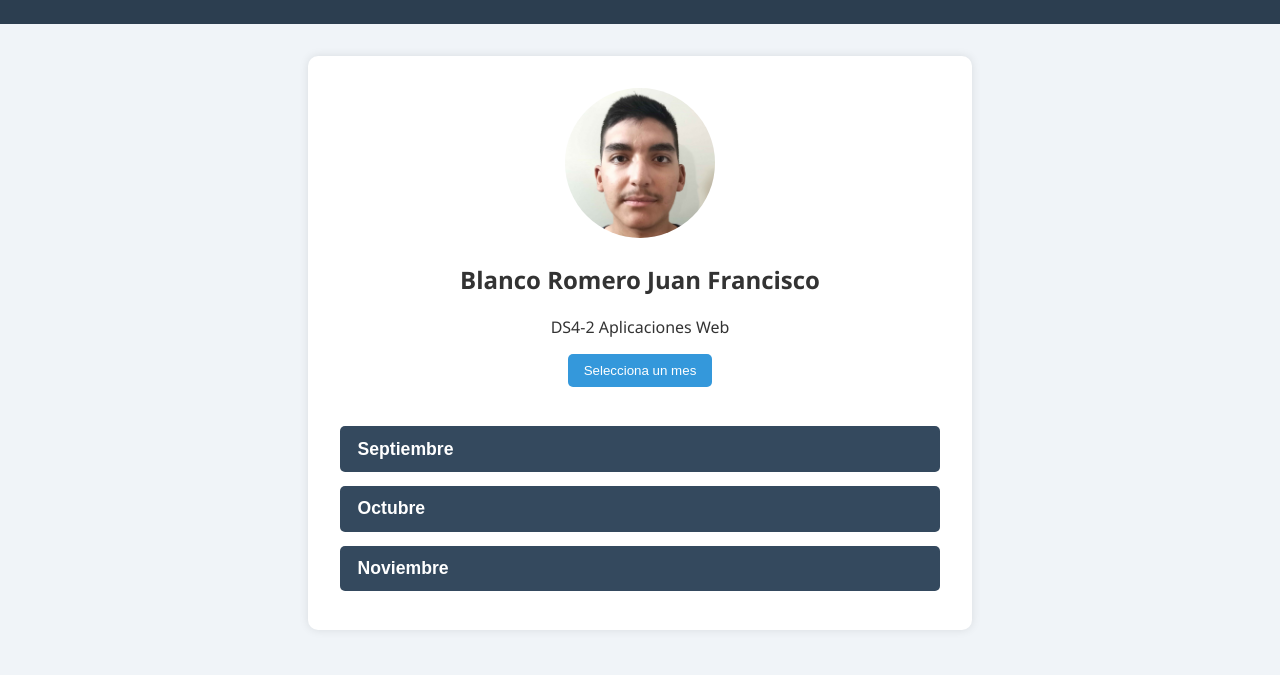
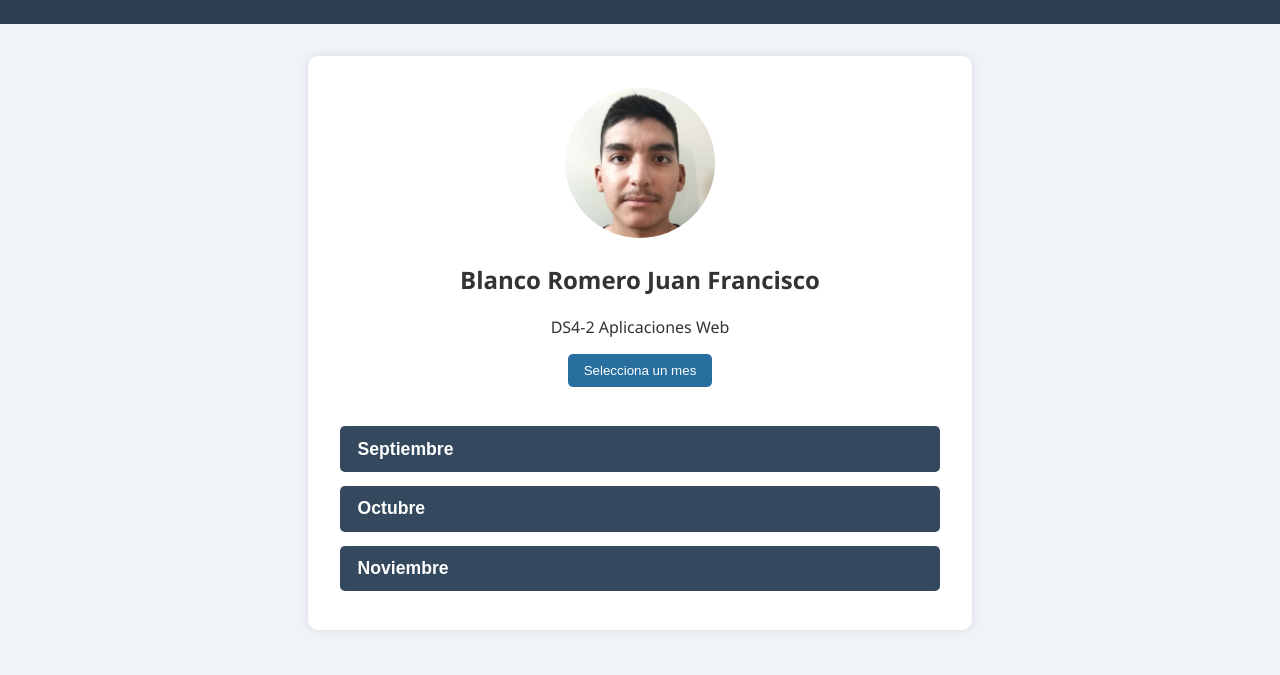
Before and after one commit to BlancoRomeroJuan4-2/menu_practicas_4-2, a plain HTML site: page static/index.html in a window 1280 px wide. In both pictures the pointer is over the button "Selecciona un mes". Shown: the part 110-785 px from the top of the page. Drawn offline with Linux system fonts and the light colour scheme.

Commit message:
Se agregó un hover a la clase dropbtn

```diff
--- a/static/css/styles.css
+++ b/static/css/styles.css
@@ -42,6 +42,11 @@ header {
   border: none;
   border-radius: 5px;
   cursor: pointer;
+  transition: background-color 0.25s ease;
+}
+
+.dropbtn:hover {
+  background-color: #286f9f;
 }
 
 .dropdown-content {
```
